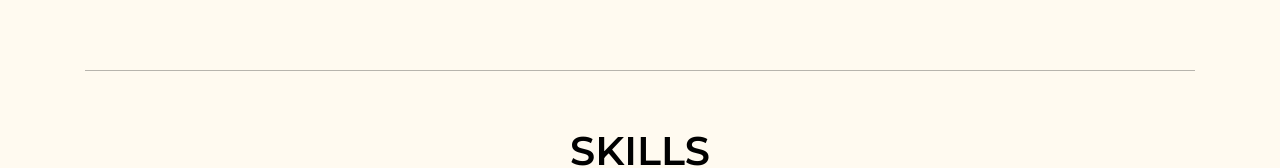
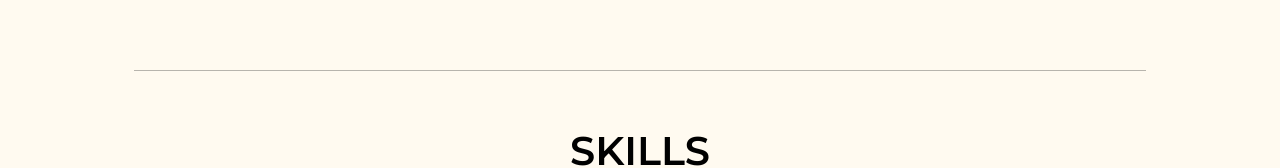
Before and after one commit to stevenlai4/personal-portfolio-v2, a React (Create React App) app in the folder personal-portfolio/: page / in a window 1280 px wide. Shown: the part 1305-1473 px from the top of the page. Built offline with nearby package versions, Linux system fonts and the light colour scheme.

Commit message:
Change container padding

```diff
--- a/personal-portfolio/src/style/App.scss
+++ b/personal-portfolio/src/style/App.scss
@@ -3,4 +3,9 @@
 .App {
     overflow: hidden;
     transition: opacity 0.5s 0s ease-out;
+
+    .container {
+        padding-left: 5%;
+        padding-right: 5%;
+    }
 }
```
